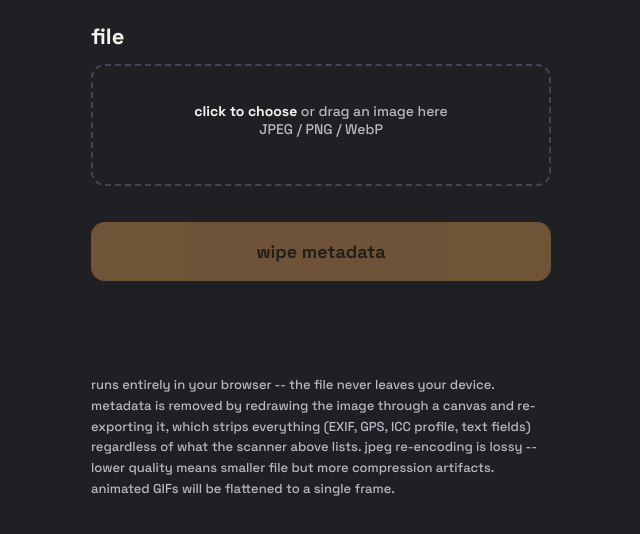
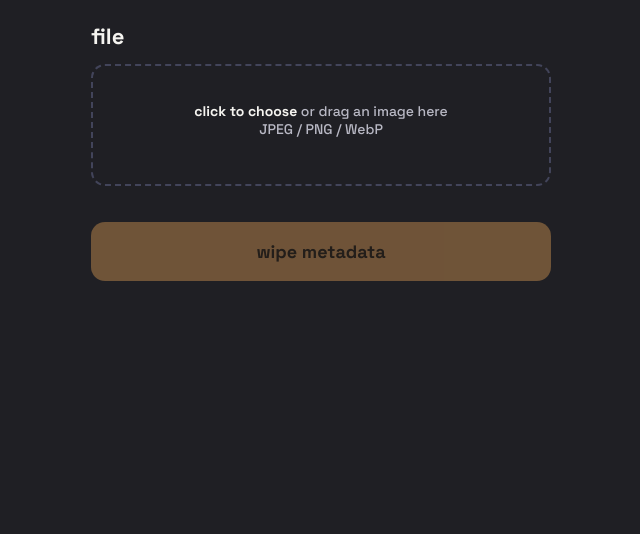
Before and after one commit to WhyMaks/Metadata, a plain HTML site: page index.html in a window 1280 px wide. Shown: the part 114-648 px from the top of the page, without its empty margins (319-959 px from the left). Drawn offline with Linux system fonts and the light colour scheme.

Commit message:
Update index.html

```diff
--- a/index.html
+++ b/index.html
@@ -214,7 +214,6 @@
   </div>
 
   <div class="note">
-    runs entirely in your browser -- the file never leaves your device. metadata is removed by redrawing the image through a canvas and re-exporting it, which strips everything (EXIF, GPS, ICC profile, text fields) regardless of what the scanner above lists. jpeg re-encoding is lossy -- lower quality means smaller file but more compression artifacts. animated GIFs will be flattened to a single frame.
   </div>
 
 </div>
```
